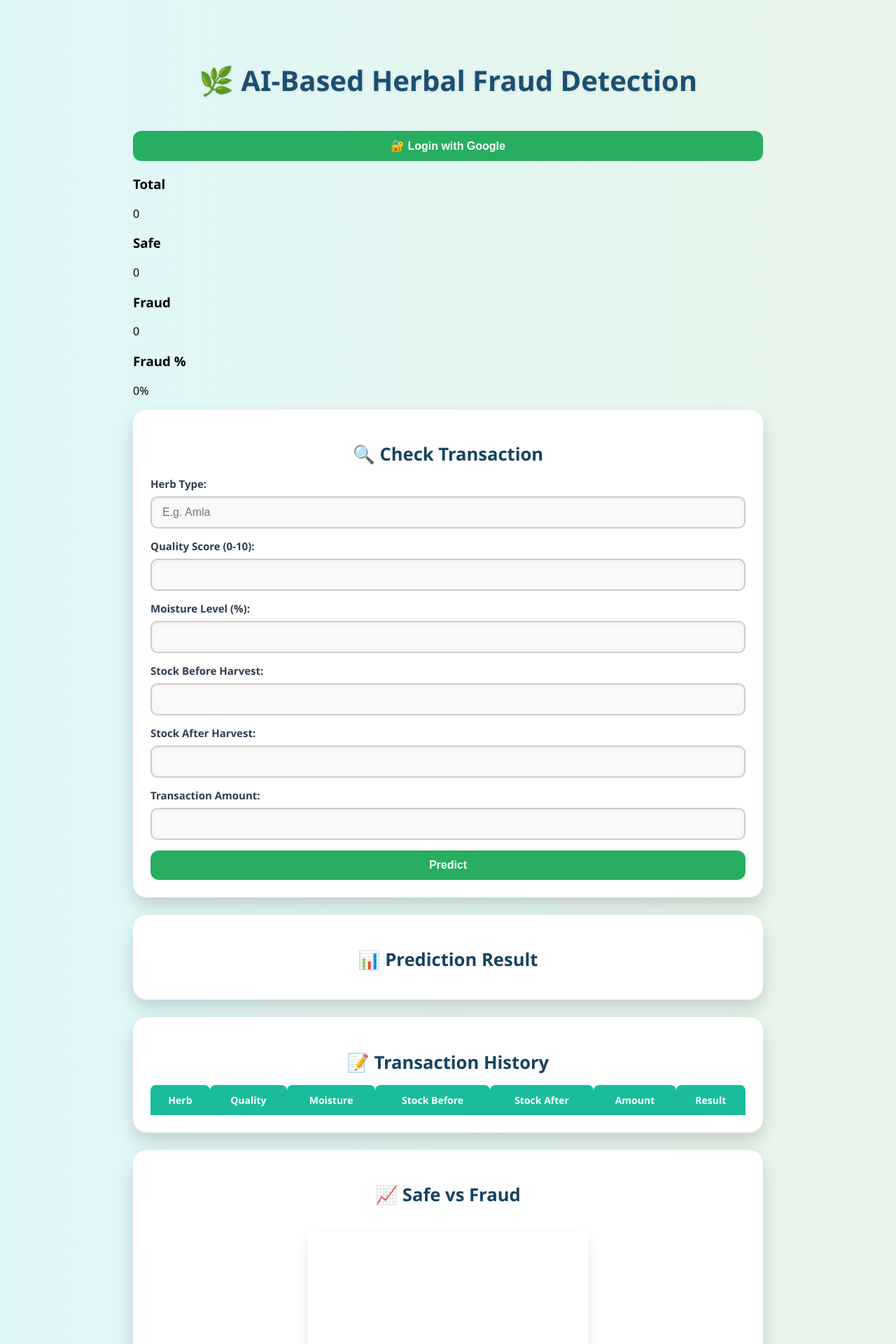
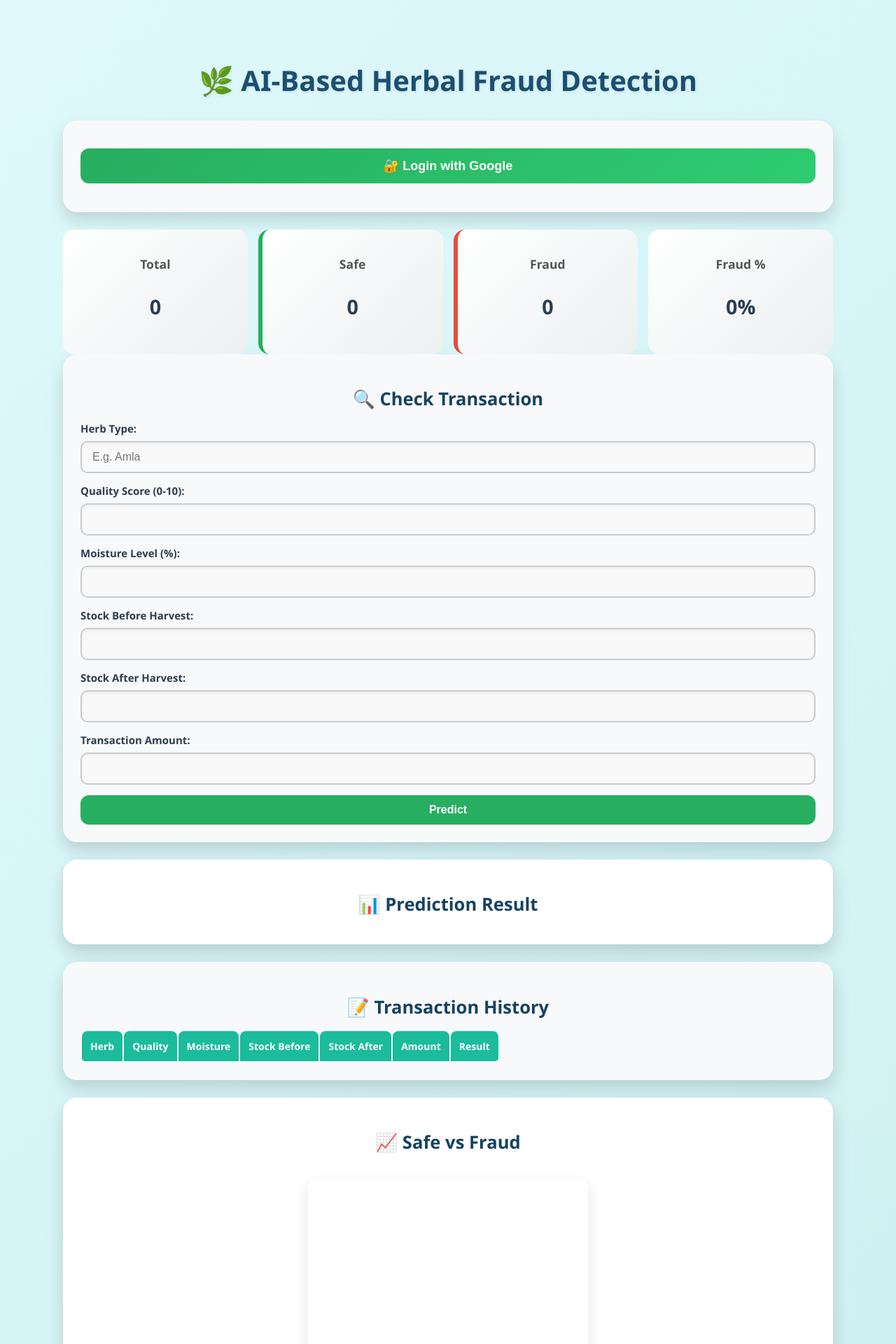
Before and after one commit to PGOEL1112/Fraud_Detection_SIH, a Flask app: page / in a window 1280 px wide. Shown: the top 1920 px of the page at 70% size. Run offline with Flask 3, Linux system fonts and the light colour scheme; lists and menus that the app fills with data are empty; a map, chart or similar area stays blank; some libraries are stand-ins or nearby versions.

Commit message:
🔥 Final clean commit (env + models removed, production ready)

```diff
--- a/static/style.css
+++ b/static/style.css
@@ -1,13 +1,13 @@
 /* Base Styles */
 body {
     font-family: 'Segoe UI', Tahoma, Geneva, Verdana, sans-serif;
-    background: linear-gradient(to right, #e0f7fa, #e8f5e9);
+    background: linear-gradient(135deg, #dff9fb, #c7ecee);
     margin: 0;
     padding: 0;
 }
 
 .container {
-    max-width: 900px;
+    max-width: 1100px;
     margin: 40px auto;
     padding: 20px;
 }
@@ -136,9 +149,8 @@ button, .btn-secondary, .btn-primary-impact {
 
 /* Table Styling */
 table {
-    width: 100%;
-    border-collapse: collapse;
-    margin-top: 15px;
+    border-radius: 12px;
+    overflow: hidden;
 }
 
 th, td {
@@ -224,3 +236,82 @@ label {
     font-size: 15px;
     color: #2c3e50;
 }
+
+/* 🔥 Premium Stats Dashboard */
+.stats-container {
+    display: grid;
+    grid-template-columns: repeat(4, 1fr);
+    gap: 15px;
+}
+
+.stat-card {
+    background: linear-gradient(135deg, #ffffff, #ecf0f1);
+    border-radius: 16px;
+    padding: 20px;
+    text-align: center;
+    transition: 0.3s;
+}
+
+.stat-card:hover {
+    transform: translateY(-5px);
+}
+
+.stat-card h3 {
+    font-size: 1.1em;
+    color: #555;
+    margin-bottom: 10px;
+}
+
+.stat-card p {
+    font-size: 1.8em;
+    font-weight: bold;
+    color: #2c3e50;
+}
+
+/* Color variants */
+.stat-card.safe {
+    border-left: 6px solid #27ae60;
+}
+
+.stat-card.fraud {
+    border-left: 6px solid #e74c3c;
+}
+
+
+/* Smooth fade animation */
+@keyframes fadeIn {
+    from { opacity: 0; transform: translateY(10px); }
+    to { opacity: 1; transform: translateY(0); }
+}
+
+.card, .stat-card {
+    animation: fadeIn 0.5s ease;
+}
+
+button:hover, .btn-secondary:hover {
+    transform: scale(1.05);
+    box-shadow: 0 8px 20px rgba(0,0,0,0.2);
+}
+
+canvas {
+    width: 100% !important;
+    height: 300px !important;
+}
+
+#loginBtn {
+    background: linear-gradient(135deg, #27ae60, #2ecc71);
+    font-size: 18px;
+    padding: 14px;
+}
+
+#logoutBtn {
+    background: linear-gradient(135deg, #e74c3c, #c0392b);
+}
+
+.card:nth-child(odd) {
+    background: #ffffff;
+}
+
+.card:nth-child(even) {
+    background: #f8f9fa;
+}
--- a/templates/index.html
+++ b/templates/index.html
@@ -27,7 +27,7 @@
     <div class="container">
         <h1>🌿 AI-Based Herbal Fraud Detection</h1>
 
-        <div id="authSection" style="text-align:center; margin-bottom:20px;">
+        <div id="authSection" class="card" style="text-align:center;">
             <button id="loginBtn" class="btn-primary">🔐 Login with Google</button>
             <button id="logoutBtn" class="btn-secondary" style="display:none;">🚪 Logout</button>
             <p id="userInfo" style="margin-top:10px;"></p>
```
Also changed, not shown: other parts of static/style.css (+21 -8 lines).
